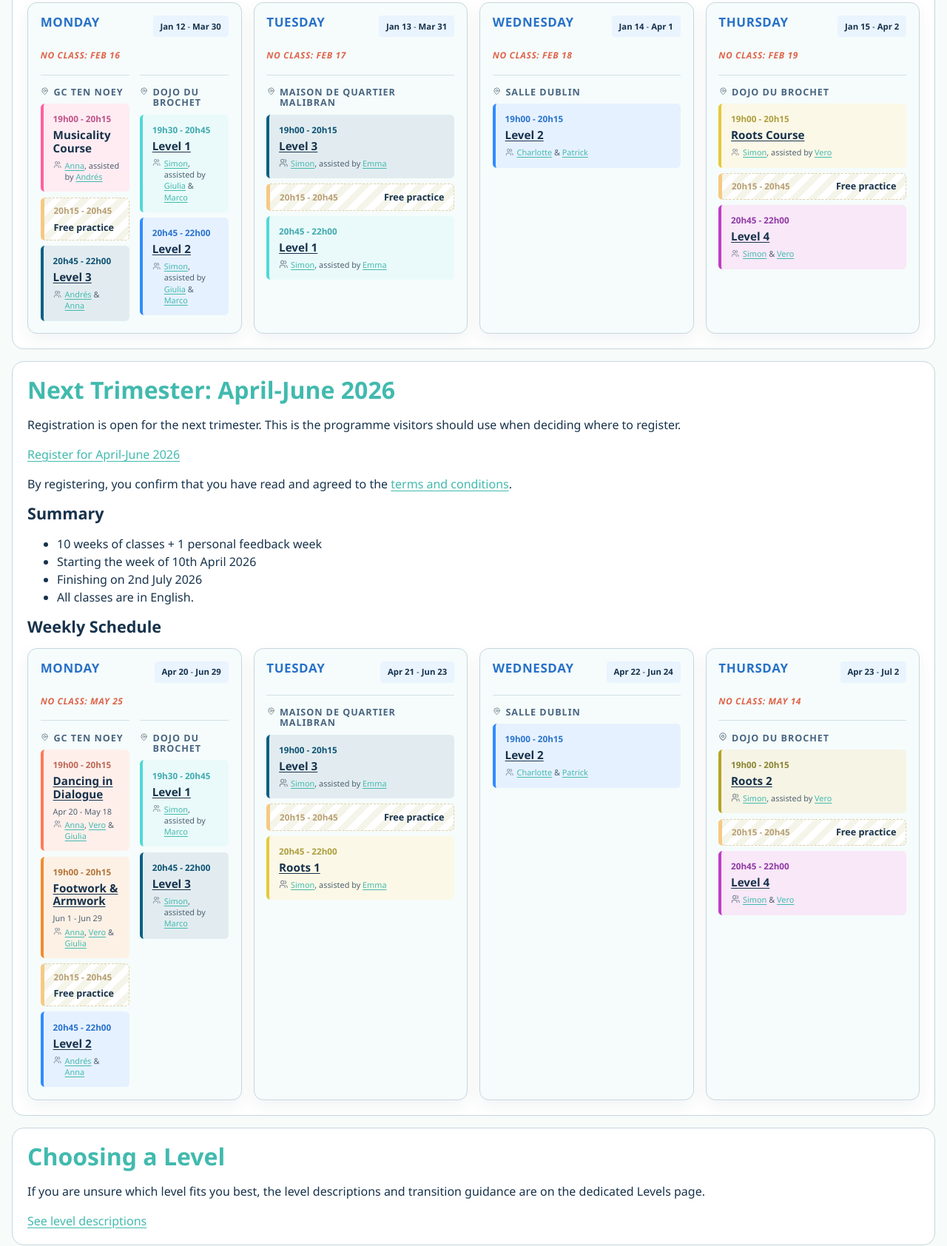
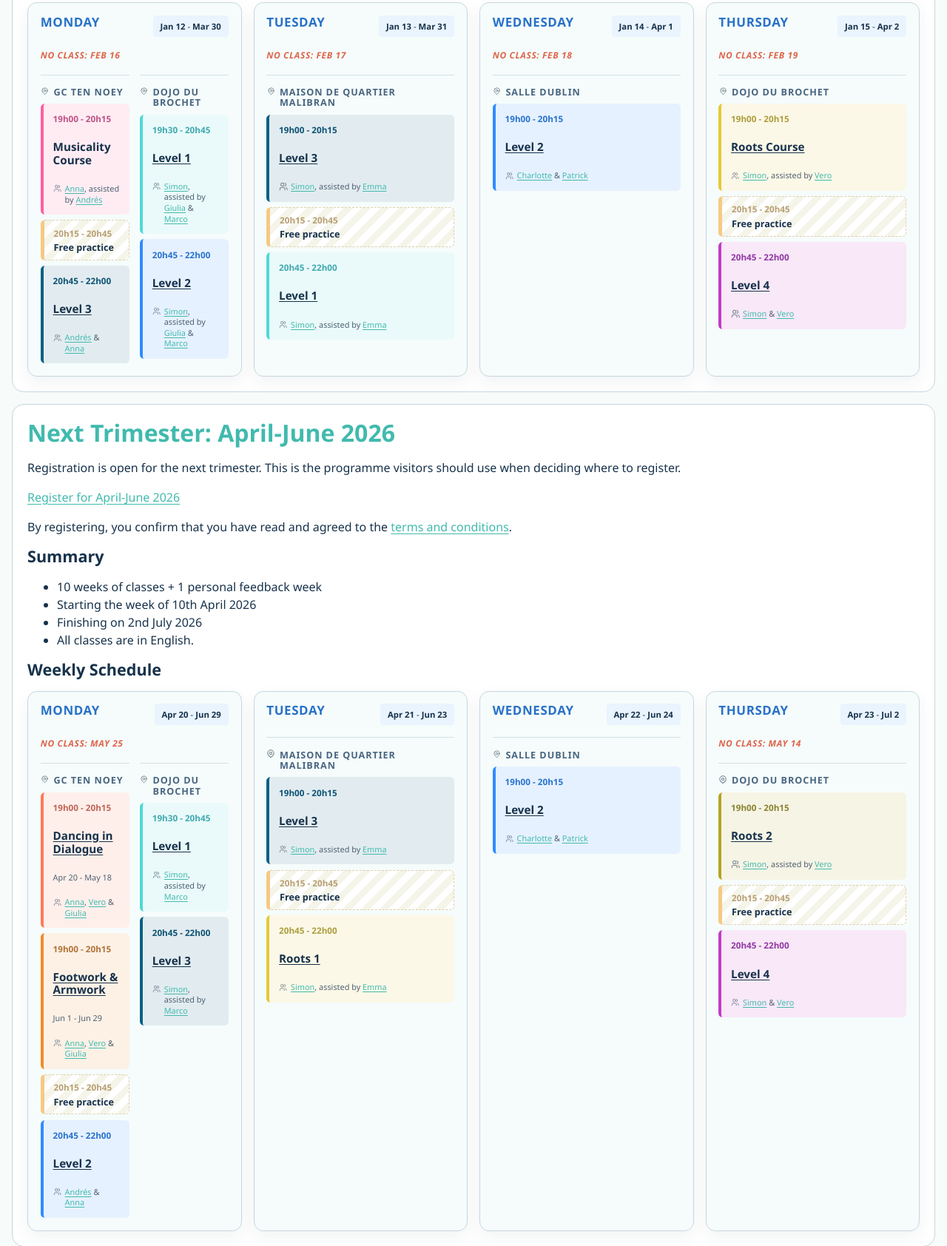
Before and after one commit to patrickallaert/patrickallaert.github.io, a website: page site/classes.html in a window 1280 px wide. Shown: the part 613-2297 px from the top of the page at 74% size. Drawn offline with Linux system fonts and the light colour scheme.

Commit message:
Schedule HTML refactoring

```diff
--- a/site/classes.html
+++ b/site/classes.html
@@ -50,18 +50,18 @@
           <p><strong>No class:</strong> <time datetime="2026-02-16">Feb 16</time></p>
           <section>
             <h5><a href="venues.html#gc-ten-noey">GC Ten Noey</a></h5>
-            <ul>
-              <li class="class musicality"><p class="class-line"><span class="time-range"><time datetime="19:00">19h00</time> - <time datetime="20:15">20h15</time></span> <span class="class-name">Musicality Course</span></p><small class="teachers"><a href="about.html#anna">Anna</a>, assisted by <a href="about.html#andres">Andrés</a></small></li>
-              <li class="class free-practice"><p class="class-line"><span class="time-range"><time datetime="20:15">20h15</time> - <time datetime="20:45">20h45</time></span> <span class="class-name">Free practice</span></p></li>
-              <li class="class level 3"><p class="class-line"><span class="time-range"><time datetime="20:45">20h45</time> - <time datetime="22:00">22h00</time></span> <span class="class-name"><a href="levels.html#level-3">Level 3</a></span></p><small class="teachers"><a href="about.html#andres">Andrés</a> &amp; <a href="about.html#anna">Anna</a></small></li>
-            </ul>
+            <div class="schedule-courses">
+              <article class="class musicality"><p class="class-time"><time datetime="19:00">19h00</time> - <time datetime="20:15">20h15</time></p><h6 class="class-name">Musicality Course</h6><p class="class-teachers"><a href="about.html#anna">Anna</a>, assisted by <a href="about.html#andres">Andrés</a></p></article>
+              <article class="class free-practice"><p class="class-time"><time datetime="20:15">20h15</time> - <time datetime="20:45">20h45</time></p><h6 class="class-name">Free practice</h6></article>
+              <article class="class level 3"><p class="class-time"><time datetime="20:45">20h45</time> - <time datetime="22:00">22h00</time></p><h6 class="class-name"><a href="levels.html#level-3">Level 3</a></h6><p class="class-teachers"><a href="about.html#andres">Andrés</a> &amp; <a href="about.html#anna">Anna</a></p></article>
+            </div>
           </section>
           <section>
             <h5><a href="venues.html#dojo-du-brochet">Dojo du Brochet</a></h5>
-            <ul>
-              <li class="class level 1"><p class="class-line"><span class="time-range"><time datetime="19:30">19h30</time> - <time datetime="20:45">20h45</time></span> <span class="class-name"><a href="levels.html#level-1">Level 1</a></span></p><small class="teachers"><a href="about.html#simon">Simon</a>, assisted by <a href="about.html#giulia">Giulia</a> &amp; <a href="about.html#marco">Marco</a></small></li>
-              <li class="class level 2"><p class="class-line"><span class="time-range"><time datetime="20:45">20h45</time> - <time datetime="22:00">22h00</time></span> <span class="class-name"><a href="levels.html#level-2">Level 2</a></span></p><small class="teachers"><a href="about.html#simon">Simon</a>, assisted by <a href="about.html#giulia">Giulia</a> &amp; <a href="about.html#marco">Marco</a></small></li>
-            </ul>
+            <div class="schedule-courses">
+              <article class="class level 1"><p class="class-time"><time datetime="19:30">19h30</time> - <time datetime="20:45">20h45</time></p><h6 class="class-name"><a href="levels.html#level-1">Level 1</a></h6><p class="class-teachers"><a href="about.html#simon">Simon</a>, assisted by <a href="about.html#giulia">Giulia</a> &amp; <a href="about.html#marco">Marco</a></p></article>
+              <article class="class level 2"><p class="class-time"><time datetime="20:45">20h45</time> - <time datetime="22:00">22h00</time></p><h6 class="class-name"><a href="levels.html#level-2">Level 2</a></h6><p class="class-teachers"><a href="about.html#simon">Simon</a>, assisted by <a href="about.html#giulia">Giulia</a> &amp; <a href="about.html#marco">Marco</a></p></article>
+            </div>
           </section>
         </article>
         <article>
@@ -69,11 +69,11 @@
           <p><time datetime="2026-01-13">Jan 13</time> - <time datetime="2026-03-31">Mar 31</time></p>
           <p><strong>No class:</strong> <time datetime="2026-02-17">Feb 17</time></p><section>
             <h5><a href="venues.html#maison-malibran">Maison de Quartier Malibran</a></h5>
-            <ul>
-              <li class="class level 3"><p class="class-line"><span class="time-range"><time datetime="19:00">19h00</time> - <time datetime="20:15">20h15</time></span> <span class="class-name"><a href="levels.html#level-3">Level 3</a></span></p><small class="teachers"><a href="about.html#simon">Simon</a>, assisted by <a href="about.html#emma">Emma</a></small></li>
-              <li class="class free-practice"><p class="class-line"><span class="time-range"><time datetime="20:15">20h15</time> - <time datetime="20:45">20h45</time></span> <span class="class-name">Free practice</span></p></li>
-              <li class="class level 1"><p class="class-line"><span class="time-range"><time datetime="20:45">20h45</time> - <time datetime="22:00">22h00</time></span> <span class="class-name"><a href="levels.html#level-1">Level 1</a></span></p><small class="teachers"><a href="about.html#simon">Simon</a>, assisted by <a href="about.html#emma">Emma</a></small></li>
-            </ul>
+            <div class="schedule-courses">
+              <article class="class level 3"><p class="class-time"><time datetime="19:00">19h00</time> - <time datetime="20:15">20h15</time></p><h6 class="class-name"><a href="levels.html#level-3">Level 3</a></h6><p class="class-teachers"><a href="about.html#simon">Simon</a>, assisted by <a href="about.html#emma">Emma</a></p></article>
+              <article class="class free-practice"><p class="class-time"><time datetime="20:15">20h15</time> - <time datetime="20:45">20h45</time></p><h6 class="class-name">Free practice</h6></article>
+              <article class="class level 1"><p class="class-time"><time datetime="20:45">20h45</time> - <time datetime="22:00">22h00</time></p><h6 class="class-name"><a href="levels.html#level-1">Level 1</a></h6><p class="class-teachers"><a href="about.html#simon">Simon</a>, assisted by <a href="about.html#emma">Emma</a></p></article>
+            </div>
           </section>
         </article>
         <article>
@@ -82,9 +82,9 @@
           <p><strong>No class:</strong> <time datetime="2026-02-18">Feb 18</time></p>
           <section>
             <h5><a href="venues.html#salle-dublin">Salle Dublin</a></h5>
-            <ul>
-              <li class="class level 2"><p class="class-line"><span class="time-range"><time datetime="19:00">19h00</time> - <time datetime="20:15">20h15</time></span> <span class="class-name"><a href="levels.html#level-2">Level 2</a></span></p><small class="teachers"><a href="about.html#charlotte">Charlotte</a> &amp; <a href="about.html#patrick">Patrick</a></small></li>
-            </ul>
+            <div class="schedule-courses">
+              <article class="class level 2"><p class="class-time"><time datetime="19:00">19h00</time> - <time datetime="20:15">20h15</time></p><h6 class="class-name"><a href="levels.html#level-2">Level 2</a></h6><p class="class-teachers"><a href="about.html#charlotte">Charlotte</a> &amp; <a href="about.html#patrick">Patrick</a></p></article>
+            </div>
           </section>
         </article>
         <article>
@@ -93,11 +93,11 @@
           <p><strong>No class:</strong> <time datetime="2026-02-19">Feb 19</time></p>
           <section>
             <h5><a href="venues.html#dojo-du-brochet">Dojo du Brochet</a></h5>
-            <ul>
-              <li class="class roots 1"><p class="class-line"><span class="time-range"><time datetime="19:00">19h00</time> - <time datetime="20:15">20h15</time></span> <span class="class-name"><a href="levels.html#roots-1">Roots Course</a></span></p><small class="teachers"><a href="about.html#simon">Simon</a>, assisted by <a href="about.html#vero">Vero</a></small></li>
-              <li class="class free-practice"><p class="class-line"><span class="time-range"><time datetime="20:15">20h15</time> - <time datetime="20:45">20h45</time></span> <span class="class-name">Free practice</span></p></li>
-              <li class="class level 4"><p class="class-line"><span class="time-range"><time datetime="20:45">20h45</time> - <time datetime="22:00">22h00</time></span> <span class="class-name"><a href="levels.html#level-4">Level 4</a></span></p><small class="teachers"><a href="about.html#simon">Simon</a> &amp; <a href="about.html#vero">Vero</a></small></li>
-            </ul>
+            <div class="schedule-courses">
+              <article class="class roots 1"><p class="class-time"><time datetime="19:00">19h00</time> - <time datetime="20:15">20h15</time></p><h6 class="class-name"><a href="levels.html#roots-1">Roots Course</a></h6><p class="class-teachers"><a href="about.html#simon">Simon</a>, assisted by <a href="about.html#vero">Vero</a></p></article>
+              <article class="class free-practice"><p class="class-time"><time datetime="20:15">20h15</time> - <time datetime="20:45">20h45</time></p><h6 class="class-name">Free practice</h6></article>
+              <article class="class level 4"><p class="class-time"><time datetime="20:45">20h45</time> - <time datetime="22:00">22h00</time></p><h6 class="class-name"><a href="levels.html#level-4">Level 4</a></h6><p class="class-teachers"><a href="about.html#simon">Simon</a> &amp; <a href="about.html#vero">Vero</a></p></article>
+            </div>
           </section>
         </article>
       </div>
@@ -126,19 +126,19 @@
           <p><strong>No class:</strong> <time datetime="2026-05-25">May 25</time></p>
           <section>
             <h5><a href="venues.html#gc-ten-noey">GC Ten Noey</a></h5>
-            <ul>
-              <li class="class short-course dancing-in-dialogue"><p class="class-line"><span class="time-range"><time datetime="19:00">19h00</time> - <time datetime="20:15">20h15</time></span> <span class="class-name"><a href="levels.html#dancing-in-dialogue">Dancing in Dialogue</a></span></p><small><time datetime="2026-04-20">Apr 20</time> - <time datetime="2026-05-18">May 18</time></small><small class="teachers"><a href="about.html#anna">Anna</a>, <a href="about.html#vero">Vero</a> &amp; <a href="about.html#giulia">Giulia</a></small></li>
-              <li class="class short-course footwork-armwork"><p class="class-line"><span class="time-range"><time datetime="19:00">19h00</time> - <time datetime="20:15">20h15</time></span> <span class="class-name"><a href="levels.html#footwork-armwork">Footwork &amp; Armwork</a></span></p><small><time datetime="2026-06-01">Jun 1</time> - <time datetime="2026-06-29">Jun 29</time></small><small class="teachers"><a href="about.html#anna">Anna</a>, <a href="about.html#vero">Vero</a> &amp; <a href="about.html#giulia">Giulia</a></small></li>
-              <li class="class free-practice"><p class="class-line"><span class="time-range"><time datetime="20:15">20h15</time> - <time datetime="20:45">20h45</time></span> <span class="class-name">Free practice</span></p></li>
-              <li class="class level 2"><p class="class-line"><span class="time-range"><time datetime="20:45">20h45</time> - <time datetime="22:00">22h00</time></span> <span class="class-name"><a href="levels.html#level-2">Level 2</a></span></p><small class="teachers"><a href="about.html#andres">Andrés</a> &amp; <a href="about.html#anna">Anna</a></small></li>
-            </ul>
+            <div class="schedule-courses">
+              <article class="class short-course dancing-in-dialogue"><p class="class-time"><time datetime="19:00">19h00</time> - <time datetime="20:15">20h15</time></p><h6 class="class-name"><a href="levels.html#dancing-in-dialogue">Dancing in Dialogue</a></h6><p class="class-meta"><time datetime="2026-04-20">Apr 20</time> - <time datetime="2026-05-18">May 18</time></p><p class="class-teachers"><a href="about.html#anna">Anna</a>, <a href="about.html#vero">Vero</a> &amp; <a href="about.html#giulia">Giulia</a></p></article>
+              <article class="class short-course footwork-armwork"><p class="class-time"><time datetime="19:00">19h00</time> - <time datetime="20:15">20h15</time></p><h6 class="class-name"><a href="levels.html#footwork-armwork">Footwork &amp; Armwork</a></h6><p class="class-meta"><time datetime="2026-06-01">Jun 1</time> - <time datetime="2026-06-29">Jun 29</time></p><p class="class-teachers"><a href="about.html#anna">Anna</a>, <a href="about.html#vero">Vero</a> &amp; <a href="about.html#giulia">Giulia</a></p></article>
+              <article class="class free-practice"><p class="class-time"><time datetime="20:15">20h15</time> - <time datetime="20:45">20h45</time></p><h6 class="class-name">Free practice</h6></article>
+              <article class="class level 2"><p class="class-time"><time datetime="20:45">20h45</time> - <time datetime="22:00">22h00</time></p><h6 class="class-name"><a href="levels.html#level-2">Level 2</a></h6><p class="class-teachers"><a href="about.html#andres">Andrés</a> &amp; <a href="about.html#anna">Anna</a></p></article>
+            </div>
           </section>
           <section>
             <h5><a href="venues.html#dojo-du-brochet">Dojo du Brochet</a></h5>
-            <ul>
-              <li class="class level 1"><p class="class-line"><span class="time-range"><time datetime="19:30">19h30</time> - <time datetime="20:45">20h45</time></span> <span class="class-name"><a href="levels.html#level-1">Level 1</a></span></p><small class="teachers"><a href="about.html#simon">Simon</a>, assisted by <a href="about.html#marco">Marco</a></small></li>
-              <li class="class level 3"><p class="class-line"><span class="time-range"><time datetime="20:45">20h45</time> - <time datetime="22:00">22h00</time></span> <span class="class-name"><a href="levels.html#level-3">Level 3</a></span></p><small class="teachers"><a href="about.html#simon">Simon</a>, assisted by <a href="about.html#marco">Marco</a></small></li>
-            </ul>
+            <div class="schedule-courses">
+              <article class="class level 1"><p class="class-time"><time datetime="19:30">19h30</time> - <time datetime="20:45">20h45</time></p><h6 class="class-name"><a href="levels.html#level-1">Level 1</a></h6><p class="class-teachers"><a href="about.html#simon">Simon</a>, assisted by <a href="about.html#marco">Marco</a></p></article>
+              <article class="class level 3"><p class="class-time"><time datetime="20:45">20h45</time> - <time datetime="22:00">22h00</time></p><h6 class="class-name"><a href="levels.html#level-3">Level 3</a></h6><p class="class-teachers"><a href="about.html#simon">Simon</a>, assisted by <a href="about.html#marco">Marco</a></p></article>
+            </div>
           </section>
         </article>
         <article>
@@ -146,11 +146,11 @@
           <p><time datetime="2026-04-21">Apr 21</time> - <time datetime="2026-06-23">Jun 23</time></p>
           <section>
             <h5><a href="venues.html#maison-malibran">Maison de Quartier Malibran</a></h5>
-            <ul>
-              <li class="class level 3"><p class="class-line"><span class="time-range"><time datetime="19:00">19h00</time> - <time datetime="20:15">20h15</time></span> <span class="class-name"><a href="levels.html#level-3">Level 3</a></span></p><small class="teachers"><a href="about.html#simon">Simon</a>, assisted by <a href="about.html#emma">Emma</a></small></li>
-              <li class="class free-practice"><p class="class-line"><span class="time-range"><time datetime="20:15">20h15</time> - <time datetime="20:45">20h45</time></span> <span class="class-name">Free practice</span></p></li>
-              <li class="class roots 1"><p class="class-line"><span class="time-range"><time datetime="20:45">20h45</time> - <time datetime="22:00">22h00</time></span> <span class="class-name"><a href="levels.html#roots-1">Roots 1</a></span></p><small class="teachers"><a href="about.html#simon">Simon</a>, assisted by <a href="about.html#emma">Emma</a></small></li>
-            </ul>
+            <div class="schedule-courses">
+              <article class="class level 3"><p class="class-time"><time datetime="19:00">19h00</time> - <time datetime="20:15">20h15</time></p><h6 class="class-name"><a href="levels.html#level-3">Level 3</a></h6><p class="class-teachers"><a href="about.html#simon">Simon</a>, assisted by <a href="about.html#emma">Emma</a></p></article>
+              <article class="class free-practice"><p class="class-time"><time datetime="20:15">20h15</time> - <time datetime="20:45">20h45</time></p><h6 class="class-name">Free practice</h6></article>
+              <article class="class roots 1"><p class="class-time"><time datetime="20:45">20h45</time> - <time datetime="22:00">22h00</time></p><h6 class="class-name"><a href="levels.html#roots-1">Roots 1</a></h6><p class="class-teachers"><a href="about.html#simon">Simon</a>, assisted by <a href="about.html#emma">Emma</a></p></article>
+            </div>
           </section>
         </article>
         <article>
@@ -158,9 +158,9 @@
           <p><time datetime="2026-04-22">Apr 22</time> - <time datetime="2026-06-24">Jun 24</time></p>
           <section>
             <h5><a href="venues.html#salle-dublin">Salle Dublin</a></h5>
-            <ul>
-              <li class="class level 2"><p class="class-line"><span class="time-range"><time datetime="19:00">19h00</time> - <time datetime="20:15">20h15</time></span> <span class="class-name"><a href="levels.html#level-2">Level 2</a></span></p><small class="teachers"><a href="about.html#charlotte">Charlotte</a> &amp; <a href="about.html#patrick">Patrick</a></small></li>
-            </ul>
+            <div class="schedule-courses">
+              <article class="class level 2"><p class="class-time"><time datetime="19:00">19h00</time> - <time datetime="20:15">20h15</time></p><h6 class="class-name"><a href="levels.html#level-2">Level 2</a></h6><p class="class-teachers"><a href="about.html#charlotte">Charlotte</a> &amp; <a href="about.html#patrick">Patrick</a></p></article>
+            </div>
           </section>
         </article>
         <article>
@@ -169,11 +169,11 @@
           <p><strong>No class:</strong> <time datetime="2026-05-14">May 14</time></p>
           <section>
             <h5><a href="venues.html#dojo-du-brochet">Dojo du Brochet</a></h5>
-            <ul>
-              <li class="class roots 2"><p class="class-line"><span class="time-range"><time datetime="19:00">19h00</time> - <time datetime="20:15">20h15</time></span> <span class="class-name"><a href="levels.html#roots-2">Roots 2</a></span></p><small class="teachers"><a href="about.html#simon">Simon</a>, assisted by <a href="about.html#vero">Vero</a></small></li>
-              <li class="class free-practice"><p class="class-line"><span class="time-range"><time datetime="20:15">20h15</time> - <time datetime="20:45">20h45</time></span> <span class="class-name">Free practice</span></p></li>
-              <li class="class level 4"><p class="class-line"><span class="time-range"><time datetime="20:45">20h45</time> - <time datetime="22:00">22h00</time></span> <span class="class-name"><a href="levels.html#level-4">Level 4</a></span></p><small class="teachers"><a href="about.html#simon">Simon</a> &amp; <a href="about.html#vero">Vero</a></small></li>
-            </ul>
+            <div class="schedule-courses">
+              <article class="class roots 2"><p class="class-time"><time datetime="19:00">19h00</time> - <time datetime="20:15">20h15</time></p><h6 class="class-name"><a href="levels.html#roots-2">Roots 2</a></h6><p class="class-teachers"><a href="about.html#simon">Simon</a>, assisted by <a href="about.html#vero">Vero</a></p></article>
+              <article class="class free-practice"><p class="class-time"><time datetime="20:15">20h15</time> - <time datetime="20:45">20h45</time></p><h6 class="class-name">Free practice</h6></article>
+              <article class="class level 4"><p class="class-time"><time datetime="20:45">20h45</time> - <time datetime="22:00">22h00</time></p><h6 class="class-name"><a href="levels.html#level-4">Level 4</a></h6><p class="class-teachers"><a href="about.html#simon">Simon</a> &amp; <a href="about.html#vero">Vero</a></p></article>
+            </div>
           </section>
         </article>
       </div>
--- a/src/styles/site.scss
+++ b/src/styles/site.scss
@@ -843,7 +843,7 @@ body#classes {
     text-decoration: none;
   }
 
-  .schedule-days > article > section > ul {
+  .schedule-days > article > section > .schedule-courses {
     display: grid;
     gap: 0.45rem;
     padding-left: 0;
@@ -851,7 +851,7 @@ body#classes {
     list-style: none;
   }
 
-  .schedule-days li.class {
+  .schedule-days article.class {
     min-width: 0;
     padding: 0.82rem 0.8rem;
     background: color-mix(in srgb, var(--course-accent) 12%, #ffffff);
@@ -860,22 +860,16 @@ body#classes {
     line-height: 1.34;
   }
 
-  .schedule-days li.class .class-line {
-    display: grid;
-    gap: 0.26rem;
+  .schedule-days article.class .class-time {
     margin: 0;
-  }
-
-  .schedule-days li.class .time-range {
     white-space: nowrap;
     font-size: 0.73rem;
     font-weight: 700;
     color: color-mix(in srgb, var(--course-accent) 72%, var(--ink));
   }
 
-  .schedule-days li.class .class-name {
-    display: inline-block;
-    margin: 0.08rem 0 0.12rem;
+  .schedule-days article.class .class-name {
+    margin: 0.34rem 0 0.22rem;
     font-size: 0.95rem;
     font-weight: 700;
     line-height: 1.16;
@@ -885,18 +879,18 @@ body#classes {
     overflow-wrap: anywhere;
   }
 
-  .schedule-days li.class .class-name a {
+  .schedule-days article.class .class-name a {
     color: inherit;
   }
 
-  .schedule-days li.class small {
-    display: block;
-    margin-top: 0.28rem;
+  .schedule-days article.class .class-meta,
+  .schedule-days article.class .class-teachers {
+    margin: 0.18rem 0 0;
     font-size: 0.68rem;
     color: var(--ink-soft);
   }
 
-  .schedule-days li.class small.teachers {
+  .schedule-days article.class .class-teachers {
     position: relative;
     padding-left: 1rem;
 
@@ -912,11 +906,11 @@ body#classes {
     }
   }
 
-  .schedule-days li.class small + small {
+  .schedule-days article.class .class-meta + .class-teachers {
     margin-top: 0.18rem;
   }
 
-  .schedule-days li.class.free-practice {
+  .schedule-days article.class.free-practice {
     padding-top: 0.58rem;
     padding-bottom: 0.58rem;
     background:
@@ -929,19 +923,22 @@ body#classes {
     border-left: 0.32rem solid var(--course-accent);
   }
 
-  .schedule-days li.class.free-practice .class-line {
-    display: flex;
-    flex-wrap: wrap;
-    justify-content: space-between;
-    align-items: baseline;
-    gap: 0.45rem 0.9rem;
+  .schedule-days article.class.free-practice {
+    display: grid;
+    gap: 0.22rem;
   }
 
-  .schedule-days li.class.free-practice .class-name {
+  .schedule-days article.class.free-practice .class-time {
+    margin: 0;
+  }
+
+  .schedule-days article.class.free-practice .class-name {
     margin: 0;
     font-size: 0.79rem;
     font-weight: 600;
+    overflow-wrap: normal;
   }
+
 
   @media (min-width: 48rem) {
     .schedule-days {
```
Also changed, not shown: site/assets/site.css.
